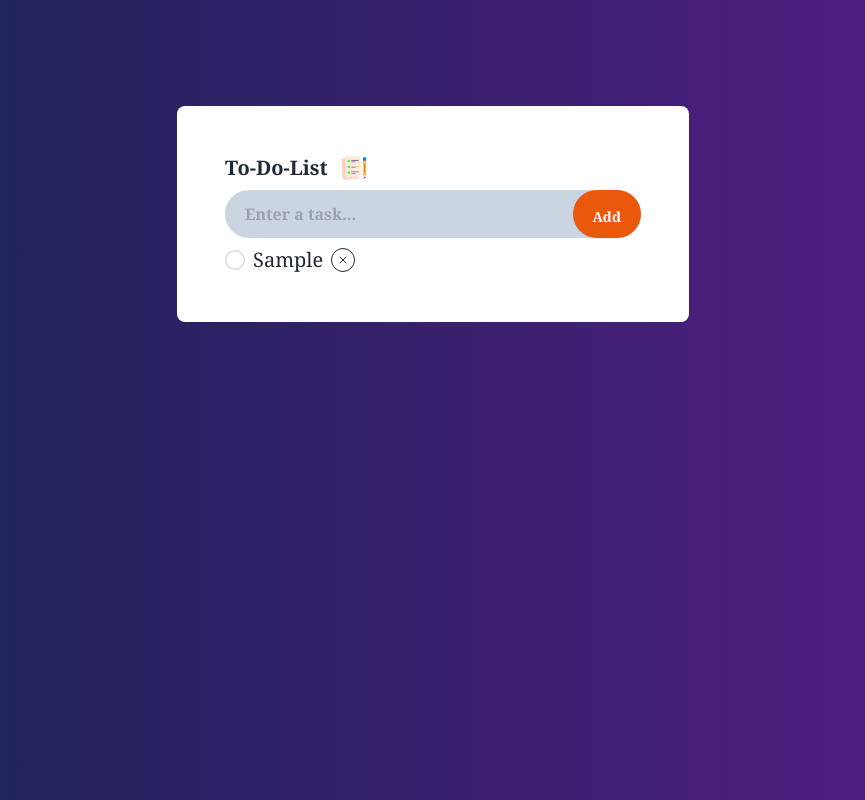
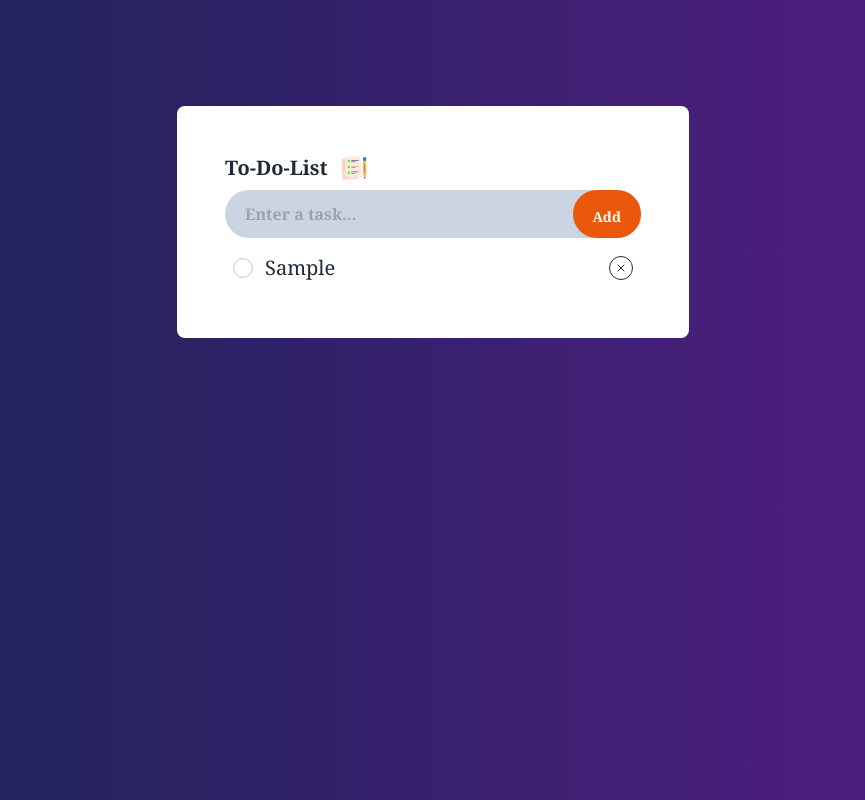
Before and after one commit to humyraheya12/to-do-list, a plain HTML site: page index.html in a window 1280 px wide. Both pictures are taken after typing "Sample" into the empty fields and a click on the button "Add". Shown: the whole page, without its empty margins (207-1072 px from the left). Drawn offline with nearby package versions, Linux system fonts and the light colour scheme.

Commit message:
adding space between checkbox and deletebutton

```diff
--- a/index.html
+++ b/index.html
@@ -18,7 +18,7 @@
             To-Do-List <img class="w-7 ml-3" src="images/icon.png" alt="">
         </h2>
 
-        <div class="flex items-center justify-between pl-5 bg-slate-300 rounded-full">
+        <div class="flex items-center justify-between pl-5 bg-slate-300 rounded-full justify-between">
         <!-- <input class="rounded-full w-full pr-20 bg-transparent" placeholder="Enter a task..." /> -->
          <input type="text" class="bg-transparent flex-1 w-full border-none outline-none" placeholder="Enter a task..." >
             <button class="btn btn-active btn-neutral bg-orange-600 text-white rounded-full p-5 border-none text-center flex items-center">
--- a/js/list.js
+++ b/js/list.js
@@ -11,10 +11,10 @@ document.addEventListener('DOMContentLoaded', () => {
         }
         // creat a task item
         const taskItem = document.createElement('li');
-        taskItem.className = 'single-task flex items-center space-x-2 cursor-pointer';
+        taskItem.className = 'single-task flex items-center justify-between space-x-3 p-2 bg-transparent hover:bg-slate-100 hover:rounded-full cursor-pointer';
         // create task text
         const taskTextElement = document.createElement('span');
-        taskTextElement.className = 'task-text font- normal text-xl';
+        taskTextElement.className = 'task-text font- normal text-xl flex-1';
         taskTextElement.textContent = taskText;
         // creat uncheckbox
         const uncheckedIcon = document.createElement('img');
```
